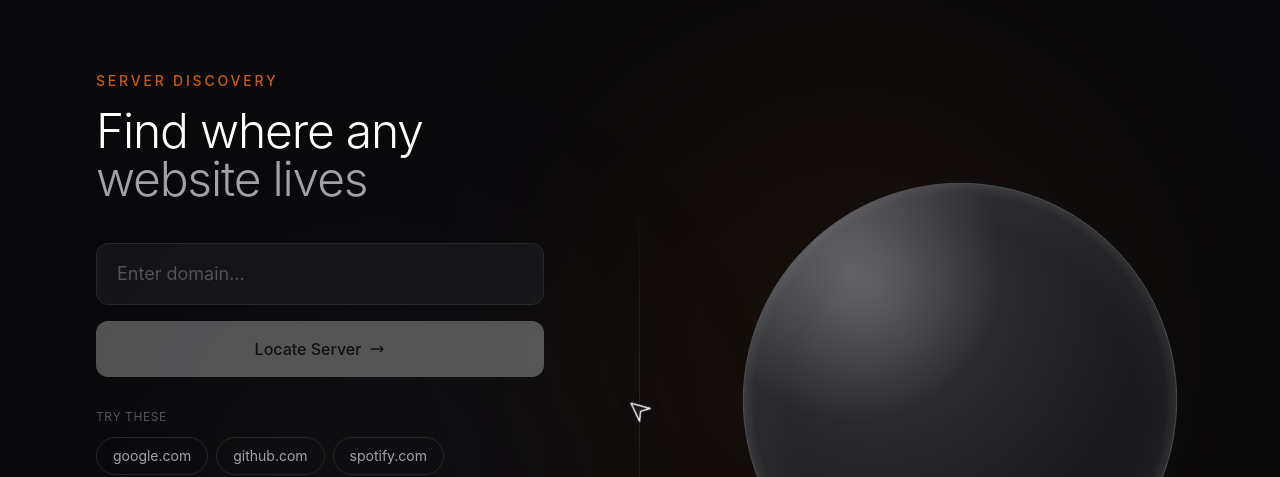
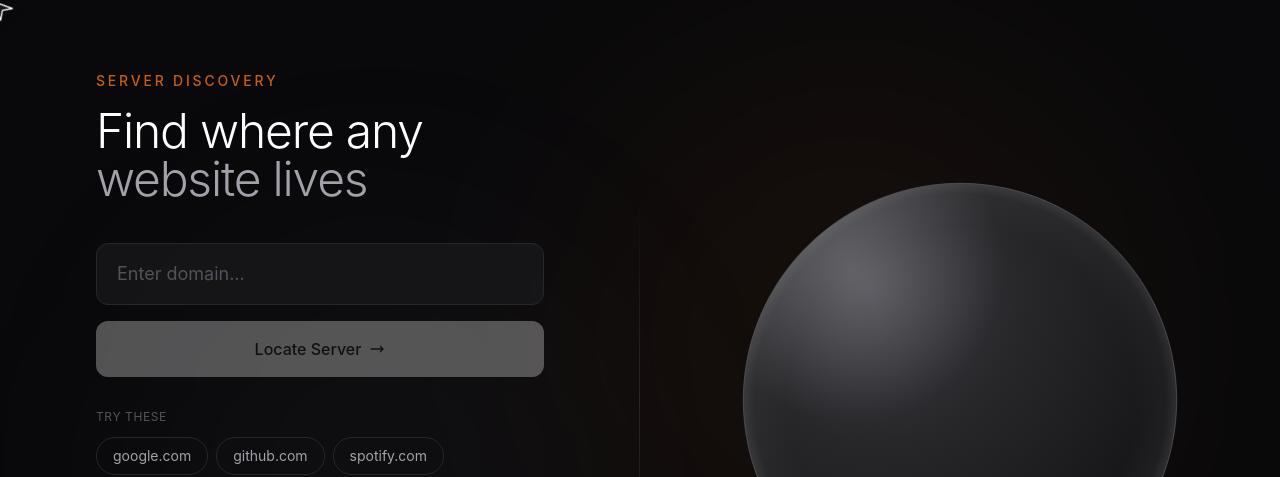
Before and after one commit to volkanakyel/locate-website, a Nuxt app: page / in a window 1280 px wide. Shown: the top 477 px of the page. Built offline with nearby package versions, Linux system fonts and the light colour scheme; no server answers; a web font is replaced by a local one.

Commit message:
update | cursor according to host search

```diff
--- a/components/CustomCursor.vue
+++ b/components/CustomCursor.vue
@@ -2,9 +2,10 @@
   <div
     ref="cursorRef"
     class="custom-cursor"
-    :class="{ 'cursor-clicking': isClicking, 'cursor-hovering': isHovering }"
-    :style="{
-      transform: `translate(${cursorPos.x}px, ${cursorPos.y}px)`
+    :class="{
+      'cursor-clicking': isClicking,
+      'cursor-hovering': isHovering,
+      'cursor-visible': isVisible
     }"
   >
     <svg
@@ -25,38 +26,62 @@
 </template>
 
 <script setup lang="ts">
-import { onMounted, onUnmounted, reactive, ref } from 'vue'
+import { onMounted, onUnmounted, ref } from 'vue'
 
 const cursorRef = ref<HTMLElement | null>(null)
 const isClicking = ref(false)
 const isHovering = ref(false)
+const isVisible = ref(false)
 
-// Target position (actual mouse)
-const mousePos = reactive({ x: 0, y: 0 })
-// Smoothed cursor position
-const cursorPos = reactive({ x: 0, y: 0 })
+// Use non-reactive variables for performance-critical position tracking
+let mouseX = 0
+let mouseY = 0
+let cursorX = 0
+let cursorY = 0
+let animationId: number | null = null
+let isTouchDevice = false
 
-let animationId: number | null = null
+// Check if this is a touch-only device
+function checkTouchDevice(): boolean {
+  return (
+    'ontouchstart' in window ||
+    navigator.maxTouchPoints > 0 ||
+    window.matchMedia('(hover: none) and (pointer: coarse)').matches
+  )
+}
 
 // Smooth lerp function
 function lerp(start: number, end: number, factor: number): number {
   return start + (end - start) * factor
 }
 
-// Animation loop for smooth following
+// Animation loop using direct DOM manipulation for performance
 function animate() {
-  // Smooth factor - lower = smoother/slower, higher = snappier
-  const smoothFactor = 0.18
+  if (!cursorRef.value || isTouchDevice) return
 
-  cursorPos.x = lerp(cursorPos.x, mousePos.x, smoothFactor)
-  cursorPos.y = lerp(cursorPos.y, mousePos.y, smoothFactor)
+  // Higher factor = snappier cursor (0.25 is responsive but still smooth)
+  const smoothFactor = 0.25
+
+  cursorX = lerp(cursorX, mouseX, smoothFactor)
+  cursorY = lerp(cursorY, mouseY, smoothFactor)
+
+  // Direct DOM manipulation for best performance
+  cursorRef.value.style.transform = `translate3d(${cursorX}px, ${cursorY}px, 0)`
 
   animationId = requestAnimationFrame(animate)
 }
 
 function handleMouseMove(e: MouseEvent) {
-  mousePos.x = e.clientX
-  mousePos.y = e.clientY
+  mouseX = e.clientX
+  mouseY = e.clientY
+
+  // Show cursor on first mouse movement
+  if (!isVisible.value) {
+    // Initialize cursor position immediately on first move
+    cursorX = mouseX
+    cursorY = mouseY
+    isVisible.value = true
+  }
 }
 
 function handleMouseDown() {
@@ -67,33 +92,47 @@ function handleMouseUp() {
   isClicking.value = false
 }
 
+function handleMouseEnter() {
+  if (!isTouchDevice) {
+    isVisible.value = true
+  }
+}
+
+function handleMouseLeave() {
+  isVisible.value = false
+}
+
 function handleMouseOver(e: MouseEvent) {
   const target = e.target as HTMLElement
-  if (target.closest('a, button, [role="button"], input, textarea, select, .cursor-pointer')) {
+  if (target.closest('a, button, [role="button"], input, textarea, select, [data-cursor-hover]')) {
     isHovering.value = true
   }
 }
 
 function handleMouseOut(e: MouseEvent) {
   const target = e.target as HTMLElement
-  if (target.closest('a, button, [role="button"], input, textarea, select, .cursor-pointer')) {
+  if (target.closest('a, button, [role="button"], input, textarea, select, [data-cursor-hover]')) {
     isHovering.value = false
   }
 }
 
 onMounted(() => {
-  // Initialize cursor position
-  cursorPos.x = window.innerWidth / 2
-  cursorPos.y = window.innerHeight / 2
-  mousePos.x = window.innerWidth / 2
-  mousePos.y = window.innerHeight / 2
+  // Check for touch device
+  isTouchDevice = checkTouchDevice()
+
+  if (isTouchDevice) {
+    // Don't initialize cursor on touch devices
+    return
+  }
 
   // Add event listeners
-  document.addEventListener('mousemove', handleMouseMove)
+  document.addEventListener('mousemove', handleMouseMove, { passive: true })
   document.addEventListener('mousedown', handleMouseDown)
   document.addEventListener('mouseup', handleMouseUp)
-  document.addEventListener('mouseover', handleMouseOver)
-  document.addEventListener('mouseout', handleMouseOut)
+  document.addEventListener('mouseover', handleMouseOver, { passive: true })
+  document.addEventListener('mouseout', handleMouseOut, { passive: true })
+  document.documentElement.addEventListener('mouseenter', handleMouseEnter)
+  document.documentElement.addEventListener('mouseleave', handleMouseLeave)
 
   // Start animation loop
   animationId = requestAnimationFrame(animate)
@@ -105,6 +144,8 @@ onUnmounted(() => {
   document.removeEventListener('mouseup', handleMouseUp)
   document.removeEventListener('mouseover', handleMouseOver)
   document.removeEventListener('mouseout', handleMouseOut)
+  document.documentElement.removeEventListener('mouseenter', handleMouseEnter)
+  document.documentElement.removeEventListener('mouseleave', handleMouseLeave)
 
   if (animationId) {
     cancelAnimationFrame(animationId)
@@ -120,34 +161,40 @@ onUnmounted(() => {
   width: 25px;
   height: 25px;
   pointer-events: none;
-  z-index: 9999;
-  margin-left: -14px;
-  margin-top: -3px;
+  z-index: 99999;
+  margin-left: -12px;
+  margin-top: -4px;
   will-change: transform;
+  opacity: 0;
+  transition: opacity 0.15s ease-out;
+}
+
+.custom-cursor.cursor-visible {
+  opacity: 1;
 }
 
 .cursor-pointer {
   width: 25px;
   height: 25px;
-  transform: rotate(-50deg);
-  transition: transform 0.15s cubic-bezier(0.16, 1, 0.3, 1);
-  filter: drop-shadow(0 2px 6px rgba(0, 0, 0, 0.4));
+  transform: rotate(-45deg);
+  transition: transform 0.12s cubic-bezier(0.16, 1, 0.3, 1);
+  filter: drop-shadow(0 2px 4px rgba(0, 0, 0, 0.3));
 }
 
 /* Clicking state */
 .cursor-clicking .cursor-pointer {
-  transform: rotate(-15deg) scale(0.85);
+  transform: rotate(-45deg) scale(0.85);
 }
 
 /* Hovering interactive elements */
 .cursor-hovering .cursor-pointer {
-  transform: rotate(-15deg) scale(1.15);
+  transform: rotate(-45deg) scale(1.2);
 }
 
 /* Hide on touch devices */
 @media (hover: none) and (pointer: coarse) {
   .custom-cursor {
-    display: none;
+    display: none !important;
   }
 }
 </style>
```
